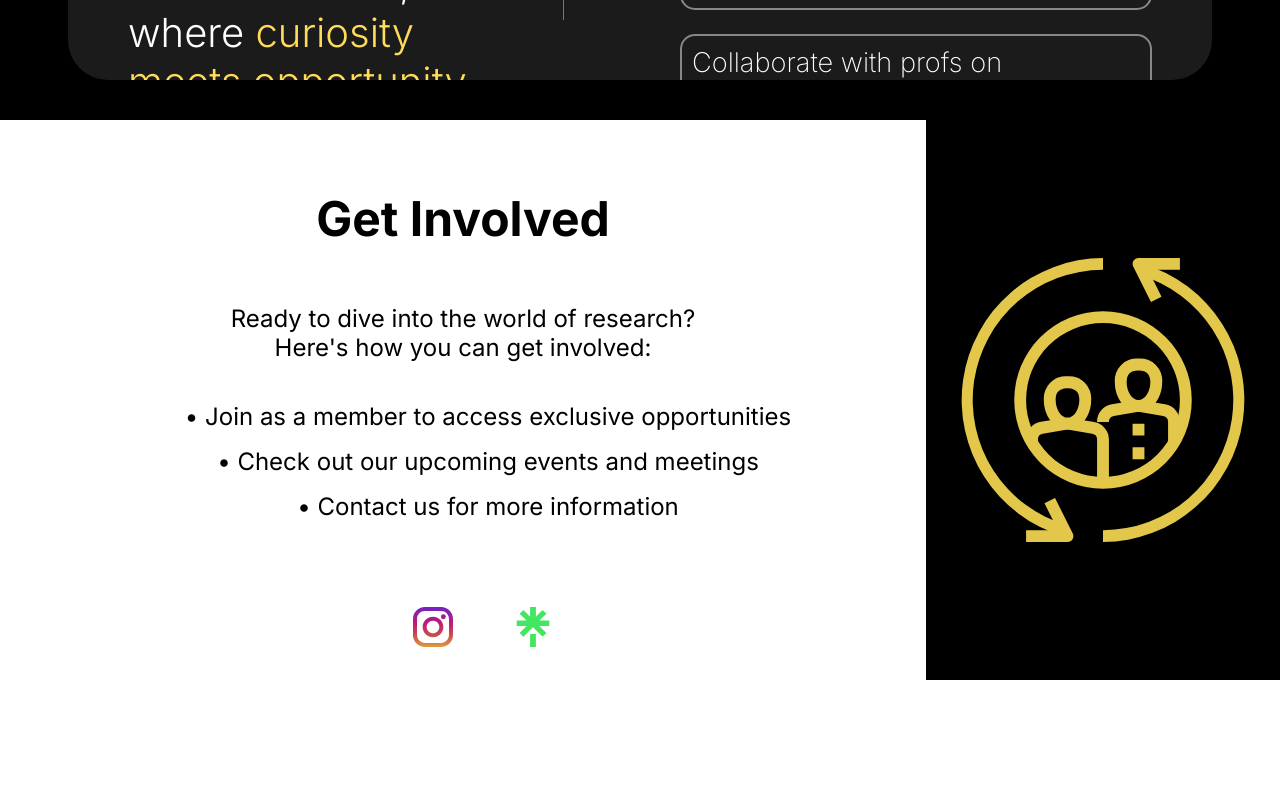
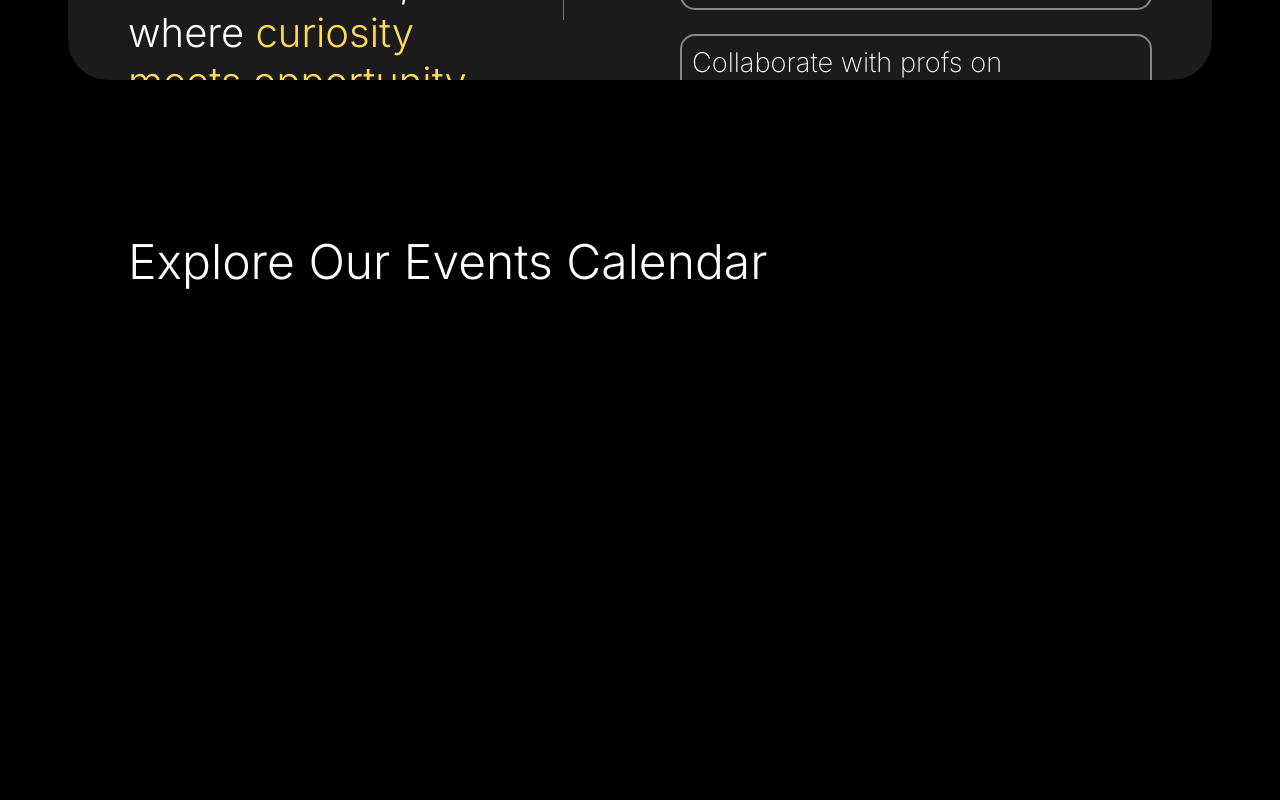
Before and after one commit to EeshitaDayani/URC, a Next.js app: page / in a window 1280 px wide. Shown: the part 1400-2200 px from the top of the page. Before the commit the page ends 2080 px from the top, so only its background shows below. Built offline with nearby package versions, Linux system fonts and the light colour scheme.

Commit message:
Added Calendar

```diff
--- /dev/null
+++ b/src/components/CalendarSection.tsx
@@ -0,0 +1,14 @@
+import React from 'react';
+import styles from '../styles/CalendarSection.module.css';
+
+const CalendarSection: React.FC = () => {
+  return (
+    <div className={styles.CalendarSection}>
+      <h1 className={styles.sectionTitle}>Explore Our Events Calendar</h1>
+      <script type="text/javascript" src="https://stylemygcal.com/widget.js"></script>
+      <div className="smgc-calendar-placeholder" id="smgc-cal-BWTXgbTvCeagv3BAm3uw"></div>
+    </div>
+  );
+};
+
+export default CalendarSection;
--- a/src/components/SectionsWrapper.tsx
+++ b/src/components/SectionsWrapper.tsx
@@ -3,12 +3,14 @@ import HeroSection from './HeroSection';
 import IntroductionSection from './IntroductionSection';
 import SuccessStoriesSection from './SuccessStoriesSection';
 import GetInvolvedSection from './GetInvolvedSection';
+import CalendarSection from './CalendarSection';
 
 export default function SectionsWrapper() {
     return (
       <div>
         <HeroSection />
         <IntroductionSection />
+        <CalendarSection />
         {/* <SuccessStoriesSection /> */}
         <GetInvolvedSection />
       </div>
--- /dev/null
+++ b/src/styles/CalendarSection.module.css
@@ -0,0 +1,16 @@
+.CalendarSection {
+  z-index: 0;
+  position: relative;
+  height: 70vh;
+  width: 80%;
+  margin: 0 auto 40px auto;
+  padding-top: 80px;
+  padding-bottom: 80px;
+}
+
+.sectionTitle {
+    font-size: 3rem; /* Adjust the font size as needed */
+    font-weight: 300;
+    margin-bottom: 100px; /* Add some bottom margin for spacing */
+    color: #fff; /* Set the text color to white or your desired color */
+  }
```
